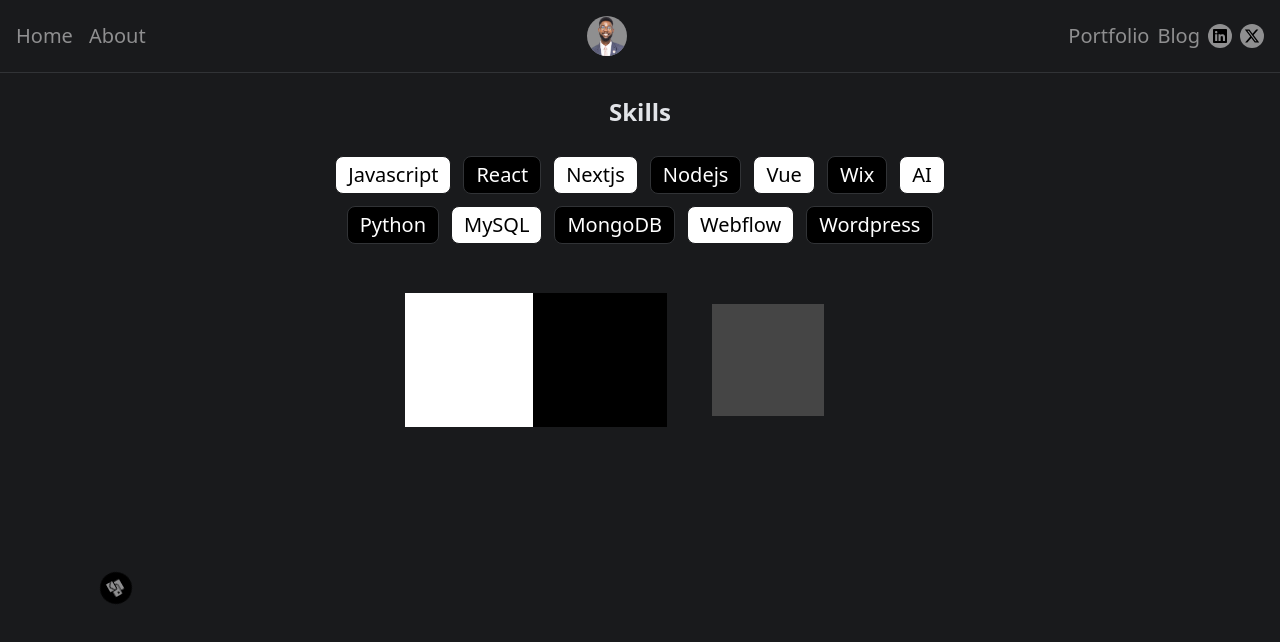
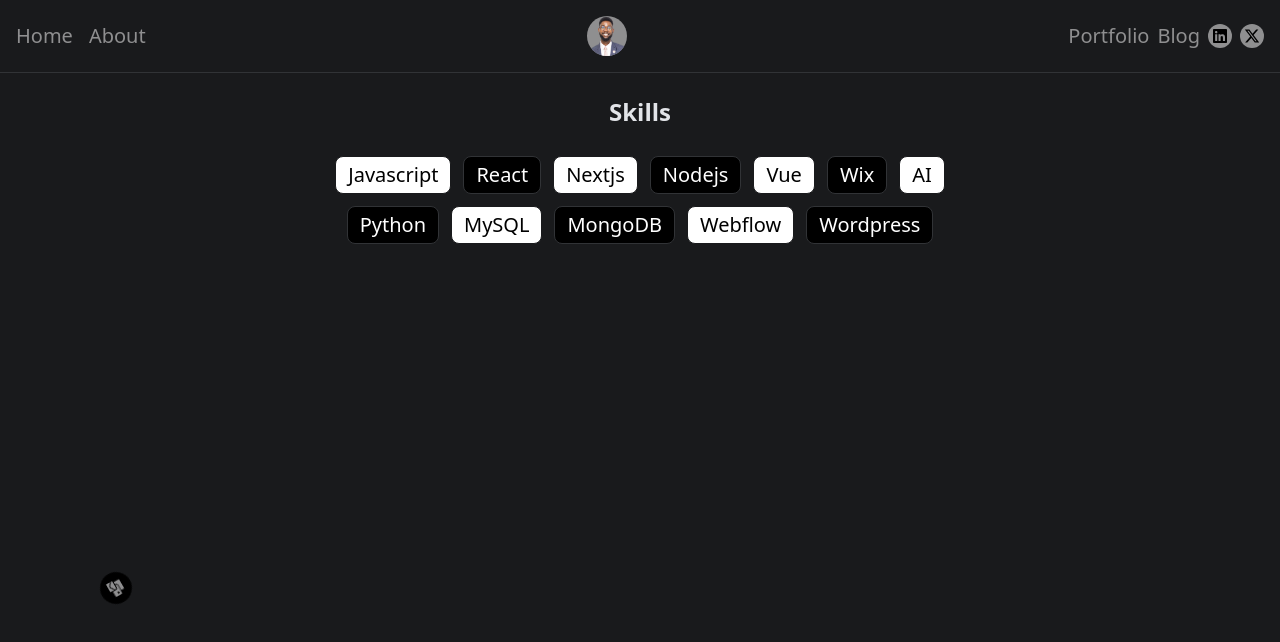
Before and after one commit to Patrick-Chukwu/Patrick-Chukwu, a React (Vite) app: page /portfolio in a window 1280 px wide. Shown: the top 642 px of the page. Built offline with nearby package versions, Linux system fonts and the light colour scheme.

Commit message:
remove unused animation

```diff
--- a/src/components/Popout.jsx
+++ b/src/components/Popout.jsx
@@ -19,13 +19,13 @@
 
 
       {/* <p>New animation on list</p> */}
-      <motion.ul className='flex gap-4 w-fit mx-auto' animate="hidden" variants={list}>
+      {/* <motion.ul className='flex gap-4 w-fit mx-auto' animate="hidden" variants={list}>
         <motion.li variants={item} className='size-28 bg-white'/>
         <motion.li whileHover={{scale: 0.8, right: 100}} variants={item} className='size-28 bg-black'/>
         <motion.li  className='size-28 bg-silver'/>
 
 
-      </motion.ul>
+      </motion.ul> */}
     </div>
 
   )
```
